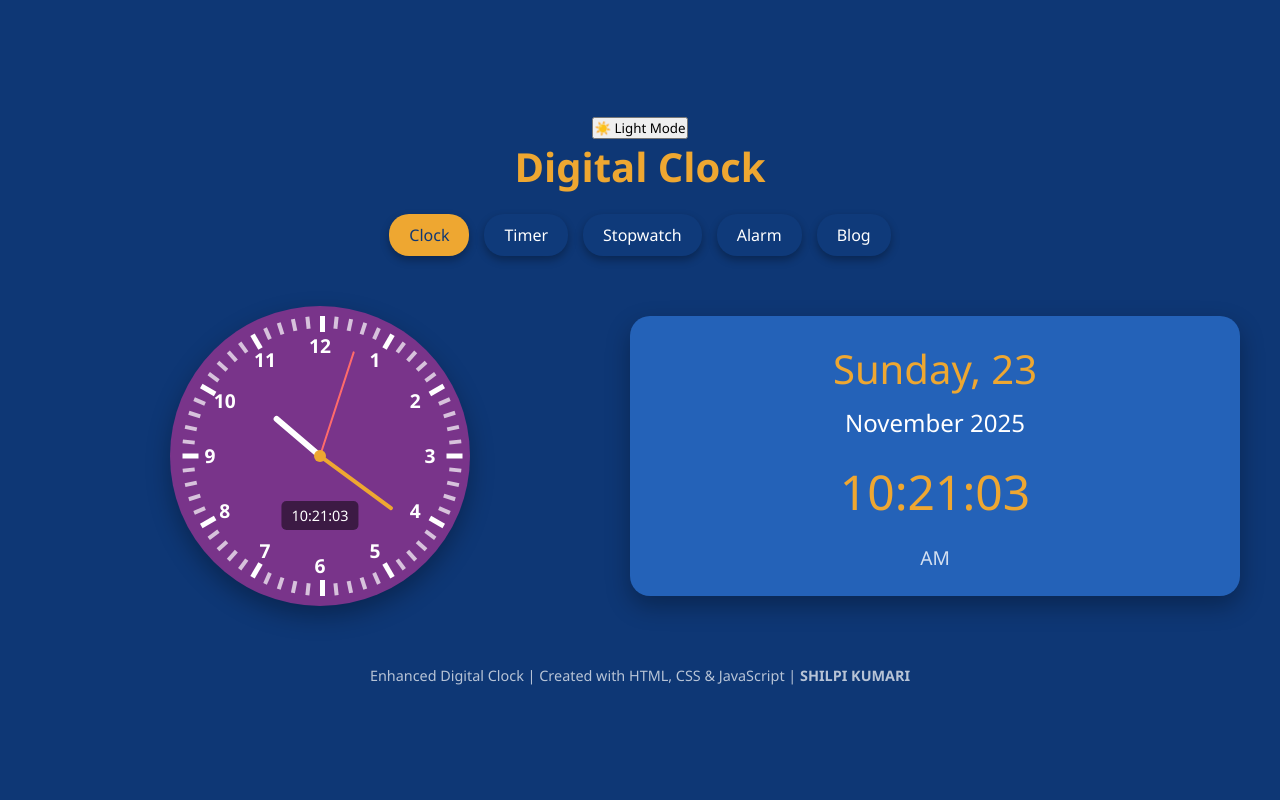
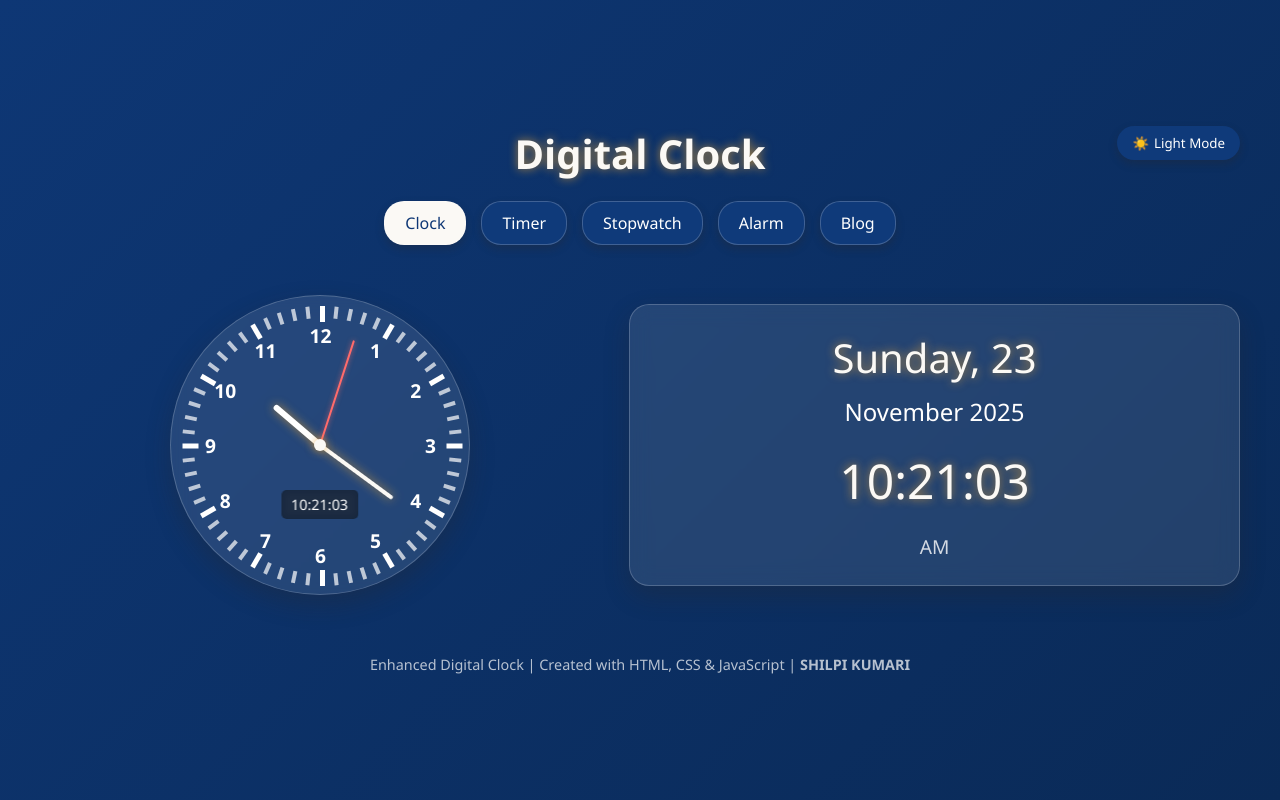
Before and after one commit to shilpikumarii/-Digital-Clock, a plain HTML site: page index.html in a window 1280 px wide. Drawn offline with Linux system fonts and the light colour scheme.

Commit message:
Refactor CSS for theme support and visual enhancements
Updated CSS variables and styles for a new theme, including light and dark modes. Enhanced visual effects with gradients and shadows.

```diff
--- a/style.css
+++ b/style.css
@@ -1,10 +1,26 @@
 :root {
       --primary-color: #0e3775;
-      --accent-color: #eea731;
+      --accent-color: #fbf9f5;
       --text-color: #ffffff;
       --background-color: #0a2a57;
       --card-color: #0f3a7a;
-      --shadow-color: rgba(0, 0, 0, 0.3);
+      --shadow-color: rgba(42, 40, 40, 0.3);
+      --glass-bg: rgba(255, 255, 255, 0.1);
+      --glass-border: rgba(255, 255, 255, 0.2);
+      --neon-glow: 0 0 10px rgba(238, 167, 49, 0.7);
+      --transition: all 0.3s ease;
+    }
+
+    [data-theme="light"] {
+      --primary-color: #2a78d8;
+      --accent-color: #3f15d8;
+      --text-color: #a59e9e;
+      --background-color: #e6f0ff;
+      --card-color: #ffffff;
+      --shadow-color: rgba(110, 105, 105, 0.1);
+      --glass-bg: rgba(255, 255, 255, 0.8);
+      --glass-border: rgba(59, 52, 52, 0.1);
+      --neon-glow: 0 0 10px rgba(189, 224, 150, 0.5);
     }
 
     * {
@@ -15,7 +31,7 @@
     }
 
     body {
-      background: var(--primary-color);
+      background: linear-gradient(135deg, var(--primary-color), var(--background-color));
       color: var(--text-color);
       min-height: 100vh;
       display: flex;
@@ -23,6 +39,7 @@
       align-items: center;
       justify-content: center;
       padding: 20px;
+      transition: var(--transition);
     }
 
     .container {
@@ -36,12 +53,36 @@
     header {
       text-align: center;
       margin-bottom: 20px;
+      position: relative;
+    }
+
+    .theme-toggle {
+      position: absolute;
+      top: 0;
+      right: 0;
+      background: var(--card-color);
+      border: none;
+      border-radius: 20px;
+      padding: 8px 15px;
+      color: var(--text-color);
+      cursor: pointer;
+      display: flex;
+      align-items: center;
+      gap: 5px;
+      box-shadow: 0 4px 8px var(--shadow-color);
+      transition: var(--transition);
+    }
+
+    .theme-toggle:hover {
+      background: var(--accent-color);
+      color: var(--primary-color);
     }
 
     h1 {
       font-size: 2.5rem;
       margin-bottom: 10px;
       color: var(--accent-color);
+      text-shadow: var(--neon-glow);
     }
 
     .navigation {
@@ -60,13 +101,16 @@
       border-radius: 20px;
       cursor: pointer;
       font-size: 1rem;
-      transition: all 0.3s ease;
+      transition: var(--transition);
       box-shadow: 0 4px 8px var(--shadow-color);
+      backdrop-filter: blur(10px);
+      border: 1px solid var(--glass-border);
     }
 
     .nav-btn:hover {
       background: var(--accent-color);
       color: var(--primary-color);
+      transform: translateY(-2px);
     }
 
     .nav-btn.active {
@@ -95,7 +139,7 @@
       width: 300px;
       height: 300px;
       border-radius: 50%;
-      background: #79348a;
+      background: var(--glass-bg);
       display: flex;
       flex-direction: column;
       align-items: center;
@@ -103,6 +147,8 @@
       box-shadow: 0 10px 25px var(--shadow-color);
       position: relative;
       overflow: hidden;
+      backdrop-filter: blur(10px);
+      border: 1px solid var(--glass-border);
     }
 
     .clock-face {
@@ -151,6 +197,7 @@
       transform-origin: 50% 100%;
       border-radius: 10px;
       z-index: 10;
+      transition: transform 0.2s cubic-bezier(0.4, 2.3, 0.8, 1);
     }
 
     .hour-hand {
@@ -161,6 +208,7 @@
       left: 50%;
       margin-top: -60px;
       margin-left: -3px;
+      box-shadow: var(--neon-glow);
     }
 
     .minute-hand {
@@ -171,6 +219,7 @@
       left: 50%;
       margin-top: -90px;
       margin-left: -2px;
+      box-shadow: var(--neon-glow);
     }
 
     .second-hand {
@@ -181,6 +230,8 @@
       left: 50%;
       margin-top: -110px;
       margin-left: -1px;
+      box-shadow: 0 0 5px rgba(255, 107, 107, 0.7);
+      transition: transform 0.05s cubic-bezier(0.4, 2.3, 0.8, 1);
     }
 
     .center-dot {
@@ -194,6 +245,7 @@
       margin-top: -6px;
       margin-left: -6px;
       z-index: 20;
+      box-shadow: var(--neon-glow);
     }
 
     .digital-display {
@@ -205,12 +257,13 @@
       padding: 5px 10px;
       border-radius: 5px;
       font-size: 0.9rem;
+      backdrop-filter: blur(5px);
     }
 
     .date-section {
       flex: 1;
       min-width: 300px;
-      background: #2462b8;
+      background: var(--glass-bg);
       border-radius: 20px;
       padding: 25px;
       box-shadow: 0 10px 25px var(--shadow-color);
@@ -218,6 +271,8 @@
       flex-direction: column;
       align-items: center;
       justify-content: center;
+      backdrop-filter: blur(10px);
+      border: 1px solid var(--glass-border);
     }
 
     .date-display {
@@ -228,6 +283,7 @@
       font-size: 2.5rem;
       color: var(--accent-color);
       margin-bottom: 10px;
+      text-shadow: var(--neon-glow);
     }
 
     .date-month-year {
@@ -239,6 +295,7 @@
       font-size: 3rem;
       color: var(--accent-color);
       margin: 20px 0;
+      text-shadow: var(--neon-glow);
     }
 
     .ampm-display {
@@ -255,6 +312,7 @@
       margin-bottom: 20px;
       color: var(--accent-color);
       text-align: center;
+      text-shadow: var(--neon-glow);
     }
 
     .timer-controls, .stopwatch-controls, .alarm-controls {
@@ -278,6 +336,8 @@
       color: var(--text-color);
       text-align: center;
       font-size: 1.2rem;
+      backdrop-filter: blur(5px);
+      border: 1px solid var(--glass-border);
     }
 
     .time-label {
@@ -291,6 +351,7 @@
       text-align: center;
       margin: 15px 0;
       color: var(--accent-color);
+      text-shadow: var(--neon-glow);
     }
 
     .control-buttons {
@@ -305,7 +366,9 @@
       border-radius: 10px;
       cursor: pointer;
       font-weight: bold;
-      transition: all 0.3s ease;
+      transition: var(--transition);
+      backdrop-filter: blur(5px);
+      border: 1px solid var(--glass-border);
     }
 
     .btn-primary {
@@ -337,6 +400,8 @@
       background: var(--background-color);
       border-radius: 10px;
       margin-bottom: 10px;
+      backdrop-filter: blur(5px);
+      border: 1px solid var(--glass-border);
     }
 
     .alarm-time {
@@ -371,7 +436,7 @@
       background: var(--text-color);
       top: 1px;
       left: 1px;
-      transition: all 0.3s ease;
+      transition: var(--transition);
     }
 
     .alarm-toggle.active::after {
@@ -399,6 +464,8 @@
       background: var(--background-color);
       border-radius: 8px;
       margin-bottom: 5px;
+      backdrop-filter: blur(5px);
+      border: 1px solid var(--glass-border);
     }
 
     .blog-content {
```
